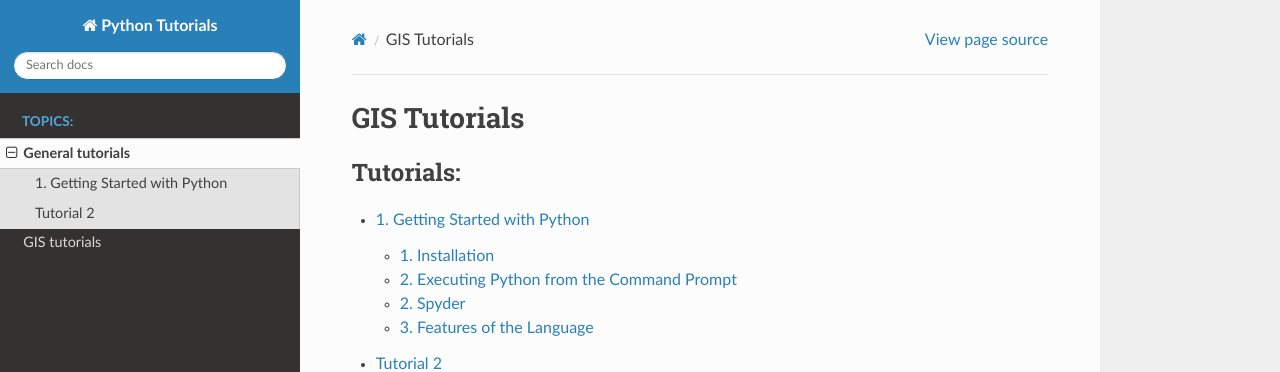
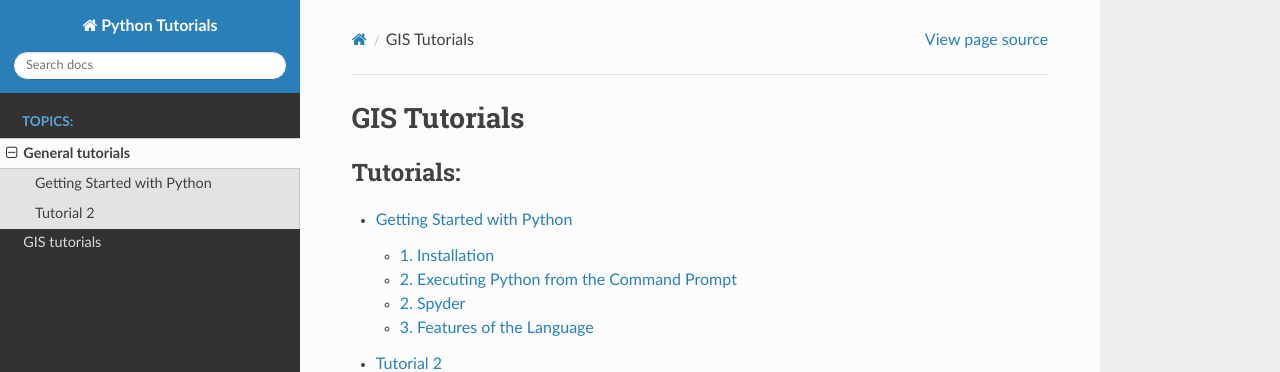
Before and after one commit to MarjoleinHordijk/PythonTutorials, a Sphinx documentation site: the page built from docs/source/01_General.rst, in a window 1280 px wide. Shown: the top 372 px of the page. Built offline with Sphinx 7.4.7 and the Read the Docs theme 2.0.0, drawn with Linux system fonts in a browser that asks for light colours.

Commit message:
Update 01_General.rst

```diff
--- a/docs/source/01_General.rst
+++ b/docs/source/01_General.rst
@@ -5,5 +5,5 @@ GIS Tutorials
    :maxdepth: 2
    :caption: Tutorials:
 
-   1. Getting Started with Python <01_01_GetStarted.md>
+   Getting Started with Python <01_01_GetStarted.md>
    Tutorial 2 <01_02_Tutorial2.rst>
```
